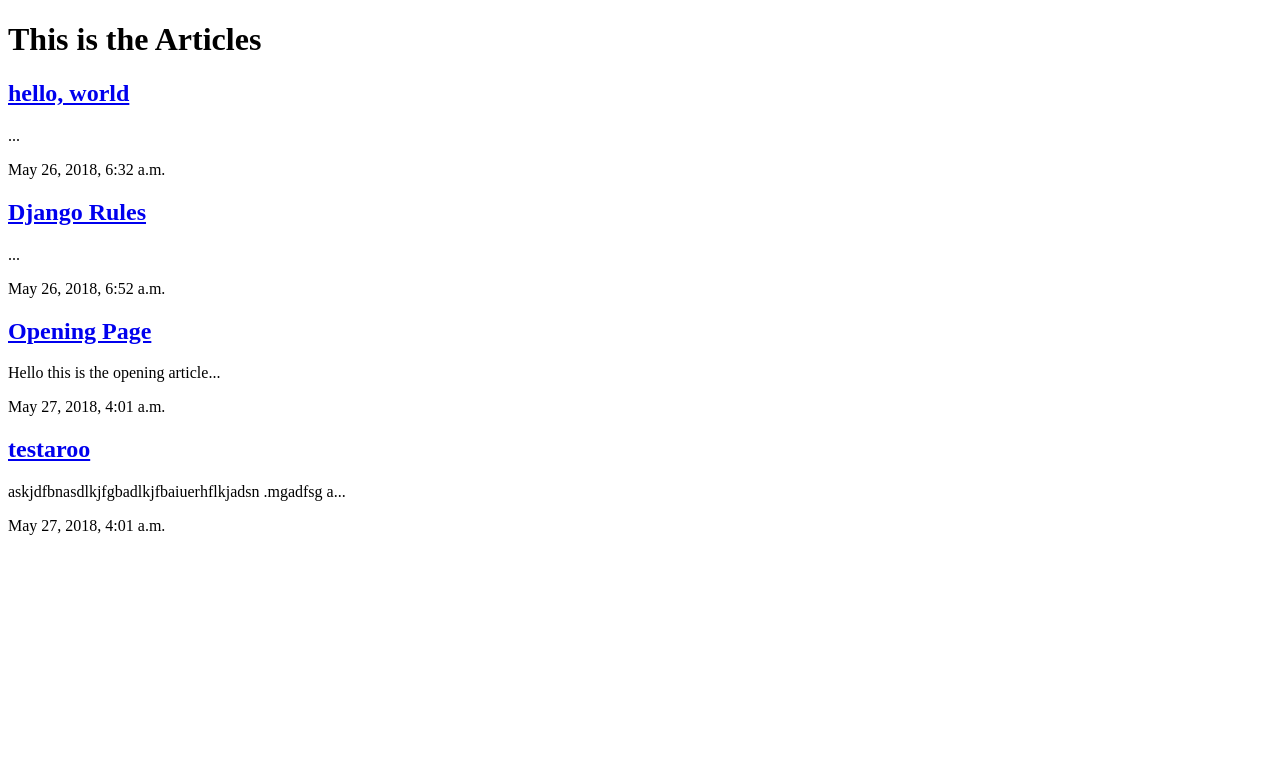
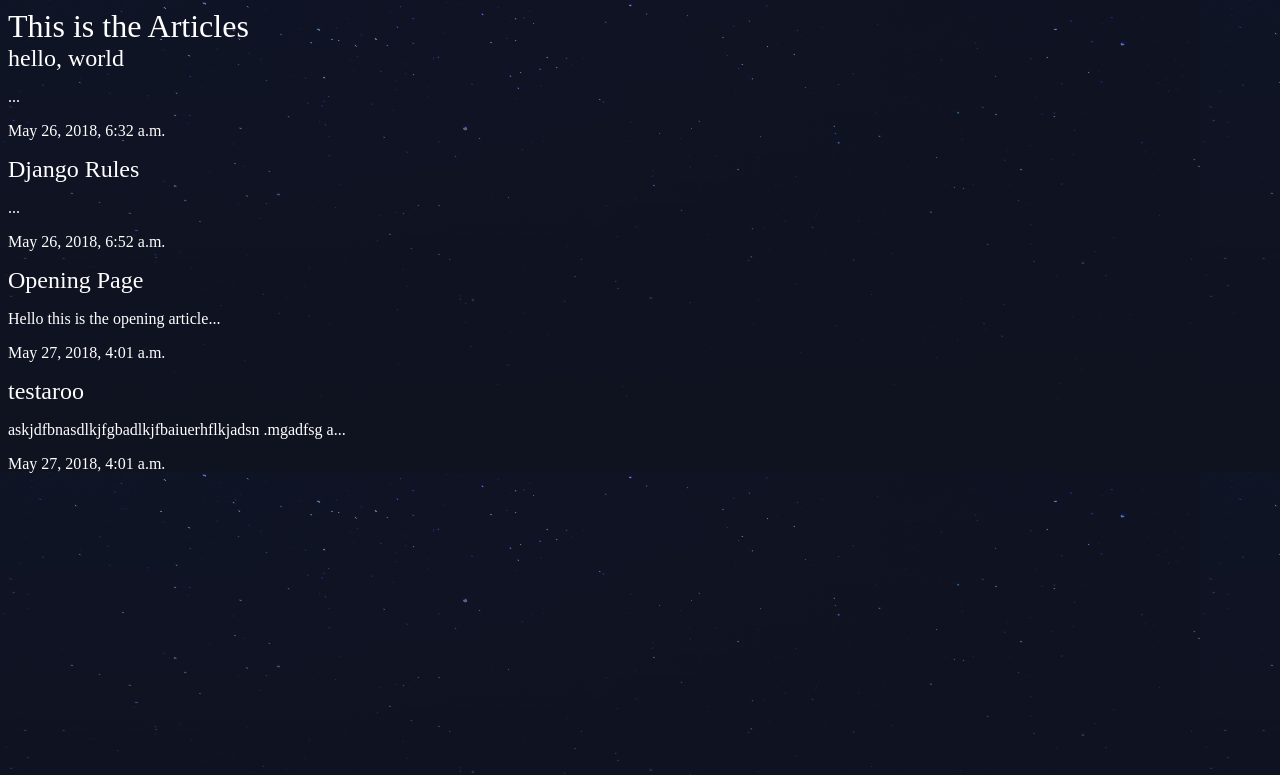
Before and after one commit to awiles808/DjangoNinjaTut, a Django app: page /articles/ in a window 1280 px wide. Shown: the top 775 px of the page. Run offline with Django 3.2, Linux system fonts and the light colour scheme; data comes from the database, SQL or seed files in the repository.

Commit message:
Added static files and routes to them added css static files

```diff
--- a/nestNinja/articles/templates/articles/article_list.html
+++ b/nestNinja/articles/templates/articles/article_list.html
@@ -1,3 +1,5 @@
+{% load static from staticfiles %}
+
 <!DOCTYPE html>
 <html lang="en">
 <head>
@@ -5,6 +7,7 @@
   <meta name="viewport" content="width=device-width, initial-scale=1.0">
   <meta http-equiv="X-UA-Compatible" content="ie=edge">
   <title>Articles</title>
+  <link rel="stylesheet" href="{% static 'styles.css' %}">
 </head>
 <body>
   <h1>This is the Articles</h1>
--- /dev/null
+++ b/nestNinja/assets/styles.css
@@ -0,0 +1,20 @@
+body{
+    background-color: #0f121f;
+    background-image: url(/static/stars.png);
+    background-repeat-y: no-repeat;
+    color: #fff;
+}
+
+body *{
+    font-family: Ubuntu;
+}
+
+h1, h2, h3, h4, h5{
+    font-weight: normal;
+    margin: 0;
+}
+
+a, a:hover, a:visited{
+    color: #fff;
+    text-decoration: none;
+}
--- a/nestNinja/nestNinja/settings.py
+++ b/nestNinja/nestNinja/settings.py
@@ -119,3 +119,7 @@ USE_TZ = True
 # https://docs.djangoproject.com/en/2.0/howto/static-files/
 
 STATIC_URL = '/static/'
+
+STATICFILES_DIRS = (
+    os.path.join(BASE_DIR, 'assets'),
+)
--- a/nestNinja/nestNinja/urls.py
+++ b/nestNinja/nestNinja/urls.py
@@ -1,6 +1,7 @@
 from django.contrib import admin
 from django.conf.urls import url, include
 from .import views
+from django.contrib.staticfiles.urls import staticfiles_urlpatterns
 
 urlpatterns = [
     url(r'^admin/', admin.site.urls),
@@ -9,3 +10,5 @@ urlpatterns = [
     url(r'^$', views.homepage),
 
 ]
+
+urlpatterns += staticfiles_urlpatterns()
```
Also changed, not shown: nestNinja/assets/stars.png (added), 1 other file.
